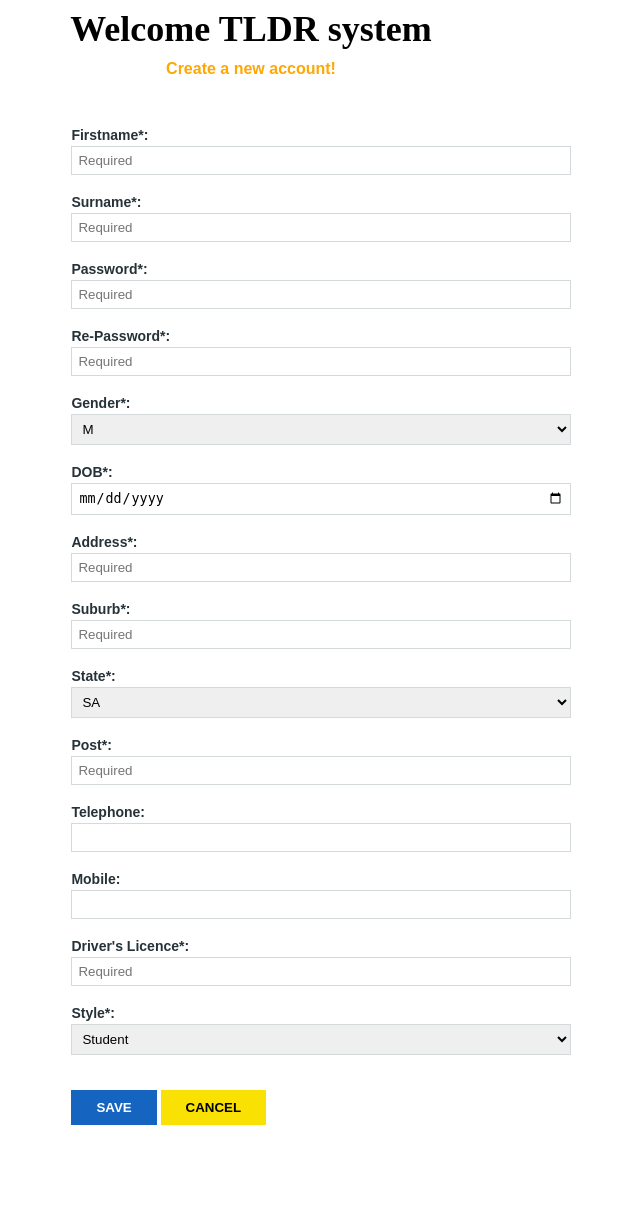
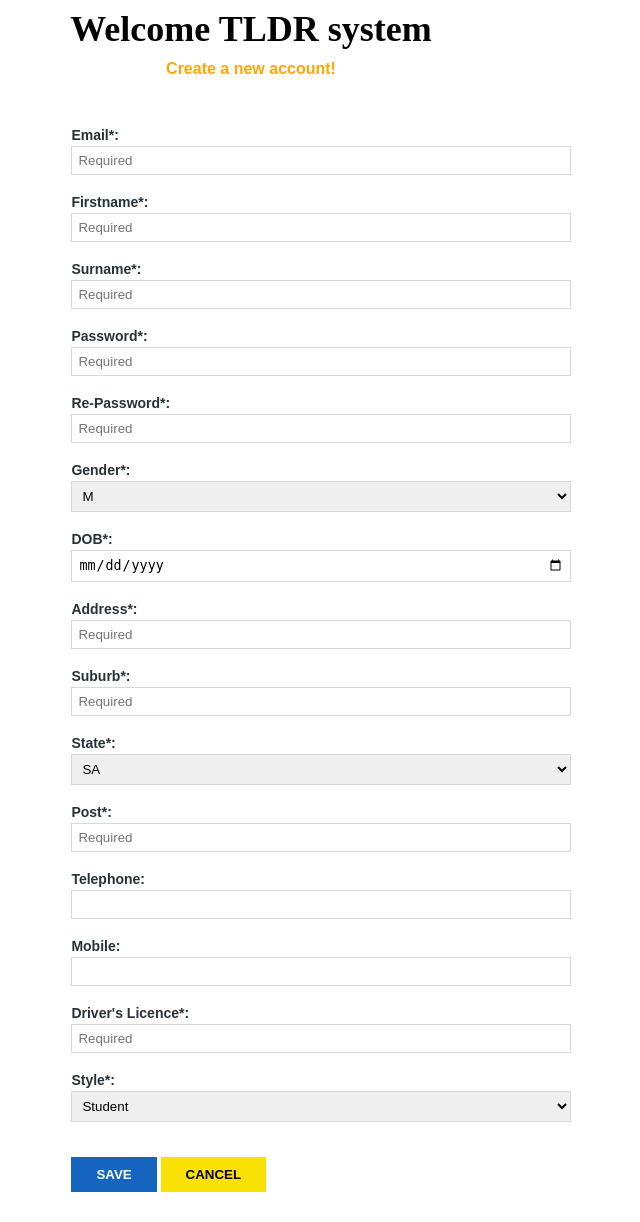
Before and after one commit to au-GCMG/TLDR, a PHP site: page /signup.html in a window 1280 px wide. Shown: the whole page, without its empty margins (389-1029 px from the left). Before the commit the page ends 1125 px from the top, so only its background shows below. Run offline with PHP 8.4, Linux system fonts and the light colour scheme.

Commit message:
shansong-login and signup

```diff
--- a/db.sql
+++ b/db.sql
@@ -14,10 +14,12 @@ CREATE TABLE User(
     dob date,
     address varchar(512),
     suburb varchar(200),
+    state varchar(50),
     post integer,
     email varchar(200),
     tel varchar(20),
     mobile varchar(20),
+    licence varchar(10),
     completed boolean NOT NULL DEFAULT 0,
     style varchar(50)
     /*updated timestamp NOT NULL DEFAULT CURRENT_TIMESTAMP*/
@@ -26,7 +28,7 @@ CREATE TABLE User(
 CREATE user IF NOT EXISTS dbadmin@localhost;
 GRANT all privileges ON TLDR.User TO dbadmin@localhost;
 
-INSERT INTO User(firstname,surname,password,gender,dob,address,suburb,post,email,tel,mobile,completed,style) VALUES('James','Bond','1234','M',1989-06-04,'21B Baker Street','Adelaide',5000,'007@m16.com',08123456,'0412345678',0,'STUDENT');
+INSERT INTO User(firstname,surname,password,gender,dob,address,suburb,state,post,email,tel,mobile,licence,completed,style) VALUES('James','Bond','1234','M',1989-06-04,'21B Baker Street','Adelaide','SA',5000,'007@m16.com',08123456,'0412345678','BT2222',0,'STUDENT');
 /*
 INSERT INTO Task(name) VALUES('Complete Checkpoint 1');
 INSERT INTO Task(name) VALUES('Complete Checkpoint 2');
--- a/signup.html
+++ b/signup.html
@@ -13,25 +13,26 @@
       <h1>Welcome TLDR system</h1>
       <h2>Create a new account!</h2><br>
       <div id = "form">
-            <form id = contactForm>
-                <label>Firstname*:</label><div><input type="text" class = "user" name="userName" required placeholder="Required" ></div><br>
-                <label>Surname*:</label><div><input type="text" class = "user" name="userName" required placeholder="Required" ></div><br>
-                <label>Password*:</label><div><input type="password" class = "user" name="userPassword" id = "passwordT" required placeholder="Required" ></div><br>
-                <label>Re-Password*:</label><div><input type="password" class = "user" name="userPassword" id = "repasswordT" required placeholder="Required"  onchange="passwordValidate()"></div><br>
+            <form id = contactForm action="signup.php" method="post">
+                <label>Email*:</label><div><input type="email" class = "user" name = "userEmail" required placeholder="Required" ></div><br>
+                <label>Firstname*:</label><div><input type="text" class = "user" name = "userFirstname" required placeholder="Required" ></div><br>
+                <label>Surname*:</label><div><input type="text" class = "user" name = "userSurname" required placeholder="Required" ></div><br>
+                <label>Password*:</label><div><input type="password" class = "user" name = "userPassword" id = "passwordT" required placeholder="Required" ></div><br>
+                <label>Re-Password*:</label><div><input type="password" class = "user" name = "userREPassword" id = "repasswordT" required placeholder="Required"  onchange="passwordValidate()"></div><br>
                 <label>Gender*:</label>
                 <div>
-                    <select name="gender" class = "user" id="gender" required>
+                    <select class = "user" id="gender" name = "userGender" required>
                         <option value="M" selected>M</option>
                         <option value="F">F</option>
                         <option value="X">X</option>
                     </select>
                 </div><br>
-                <label>DOB*:</label><div><input type="date" class = "user" required placeholder="Required"></div><br>
-                <label>Address*:</label><div><input type="text" class = "user" required placeholder="Required"></div><br>
-                <label>Suburb*:</label><div><input type="text" class = "user" required placeholder="Required"></div><br>
+                <label>DOB*:</label><div><input type="date" class = "user" name = "userDOB" required placeholder="Required"></div><br>
+                <label>Address*:</label><div><input type="text" class = "user" name ="userAddress" required placeholder="Required"></div><br>
+                <label>Suburb*:</label><div><input type="text" class = "user" name = "userSuburb" required placeholder="Required"></div><br>
                 <label>State*:</label>
                     <div>
-                        <select name="state" class = "user" id="state" required>
+                        <select class = "user" id="state" name = "userState" required>
                             <option value="NSW">NSW</option>
                             <option value="VIC">VIC</option>
                             <option value="SA" selected>SA</option>
@@ -40,13 +41,13 @@
                             <option value="CBR">CBR</option>
                         </select>
                     </div><br>
-                <label>Post*:</label><div><input type="text" class = "user" required placeholder="Required"></div><br>
-                <label>Telephone:</label><div><input type="tel" class = "user"></div><br>
-                <label>Mobile:</label><div><input type="tel" class = "user"></div><br>
-                <label>Driver's Licence*:</label><div><input type="tel" class = "user" required placeholder="Required"></div><br>
+                <label>Post*:</label><div><input type="text" class = "user" name = "userPOST" required placeholder="Required"></div><br>
+                <label>Telephone:</label><div><input type="tel" class = "user" name = "userTel"></div><br>
+                <label>Mobile:</label><div><input type="tel" class = "user" name = "userMobile"></div><br>
+                <label>Driver's Licence*:</label><div><input type="tel" class = "user" name = "userDL" required placeholder="Required"></div><br>
                 <label>Style*:</label>
                     <div>
-                        <select name="state" class = "user" id="style" required>
+                        <select class = "user" id="style" name = "userStyle" required>
                             <option value="Student" selected>Student</option>
                             <option value="QSD">QSD</option>
                         </select>
```
Also changed, not shown: login.php (+5 -12 lines), signup.php (added, +29 -0 lines).
